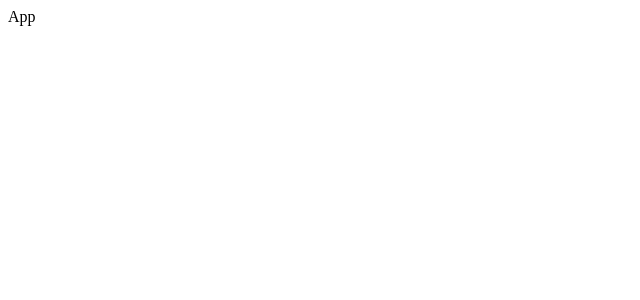
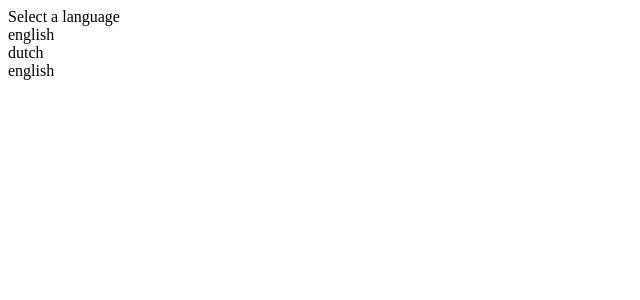
Before and after one commit to bonniekang/translate, a React (Create React App) app: page / in a window 1280 px wide. Shown: the top 300 px of the page, without its empty margins (0-640 px from the left). Built offline with nearby package versions, Linux system fonts and the light colour scheme.

Commit message:
language change function

```diff
--- a/src/components/App.js
+++ b/src/components/App.js
@@ -1,10 +1,24 @@
 import React from 'react';
 
 class App extends React.Component{
+
+    state = { language: 'english' }
+
+    onLanguageChange = (language) => {
+        this.setState({ language })
+    }
+
     render() {
         return (
             <div>
-                App
+                <div>
+                    Select a language
+                    <div onClick={() => this.onLanguageChange('english')}>english</div>
+                    <div onClick={() => this.onLanguageChange('dutch')}>dutch</div>
+                </div>
+                <div>
+                    {this.state.language}
+                </div>
             </div>
         )
     }
```
